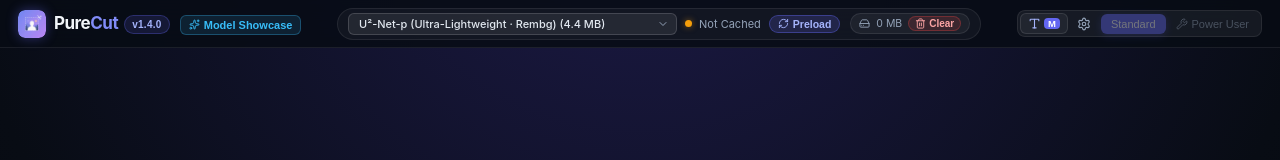
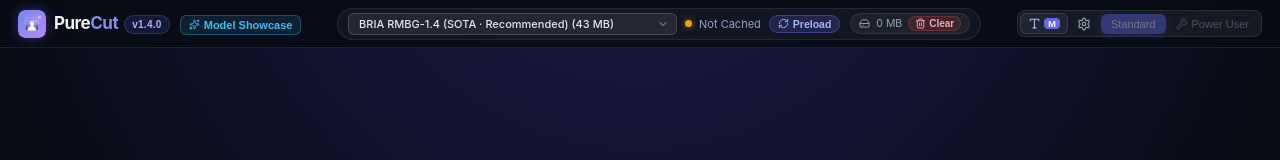
Before and after one commit to SirCoolMind/PureCut, a Vue app: page / in a window 1280 px wide. Shown: the top 160 px of the page. Built offline with nearby package versions, Linux system fonts and the light colour scheme; what @huggingface/transformers, onnxruntime-web would draw is missing.

Commit message:
Revert RMBG-1.4 as default

```diff
--- a/src/App.vue
+++ b/src/App.vue
@@ -57,7 +57,7 @@ const statusMessage = ref('')
 // Filled in by processImage() once inference completes. See useTelemetry.
 const { telemetry } = useTelemetry()
 
-const selectedModel = ref('skillsafe-ai/u2netp')
+const selectedModel = ref('briaai/RMBG-1.4')
 const selectedDevice = ref('gpu') // 'gpu' | 'cpu'
 
 // Model cache state + the "clear cached models" flow. See useModelCache.
```
